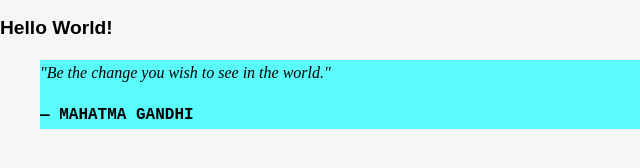
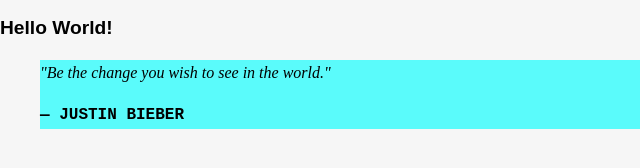
Before and after one commit to Roald-Niels/GitLab, a plain HTML site: page index.html in a window 1280 px wide. Shown: the full height of the page, 0-640 px from the left. Drawn offline with Linux system fonts and the light colour scheme.

Commit message:
Darling: dev3 BIEBER

```diff
--- a/index.html
+++ b/index.html
@@ -10,7 +10,7 @@
 
   <blockquote>
     <p>"Be the change you wish to see in the world."</p>
-    <cite>— MAHATMA GANDHI</cite>
+    <cite>— JUSTIN BIEBER</cite>
 
   </blockquote>
 </body>
```
